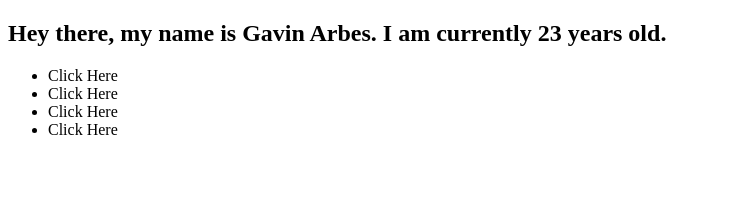
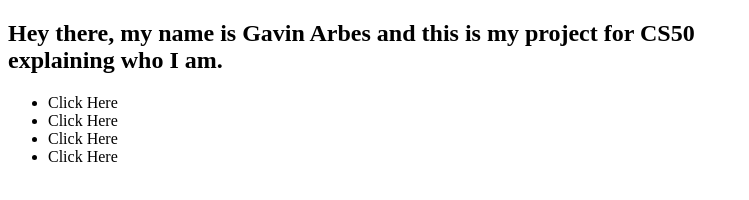
Before and after one commit to VentusWalker/project0, a plain HTML site: page index.html in a window 1280 px wide. Shown: the whole page, without its empty margins (0-749 px from the left). Drawn offline with Linux system fonts and the light colour scheme.

Commit message:
Changed first sentence in index.html and created interests.html

```diff
--- a/index.html
+++ b/index.html
@@ -5,9 +5,9 @@
         <link rel="stylesheet" href="style.css"/>
     </head>
     <body>
-        <h2>Hey there, my name is Gavin Arbes. I am currently 23 years old.</h2>
+        <h2>Hey there, my name is Gavin Arbes and this is my project for CS50</br> explaining who I am.</h2>
 
-        <ul>
+        <ul id="gallery">
             <li>Click Here</li>
             <li>Click Here</li>
             <li>Click Here</li>
```
